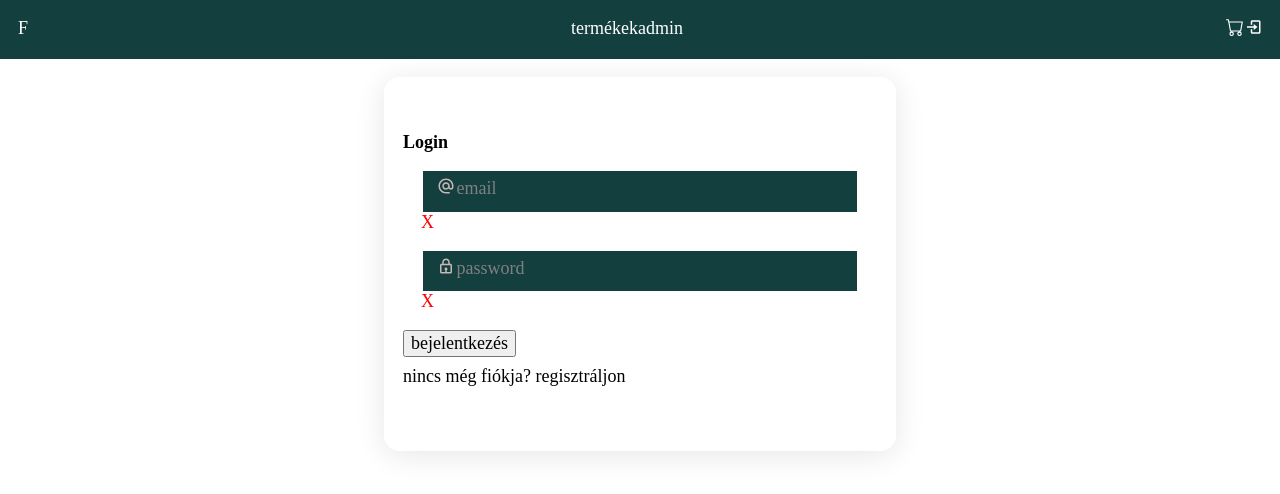
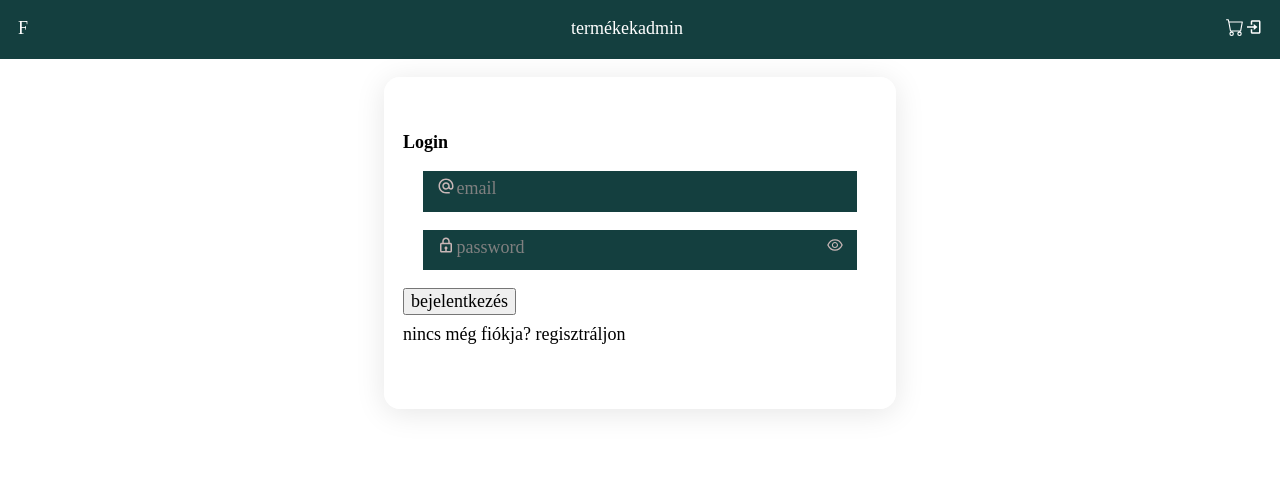
Before and after one commit to Zsofi24/webshop-project-react-nodejs, a React (Create React App) app in the folder frontend/: page /belepes in a window 1280 px wide. Shown: the top 494 px of the page. Built offline with nearby package versions, Linux system fonts and the light colour scheme; no server answers.

Commit message:
password visiblity change - login form

```diff
--- a/frontend/src/components/LoginForm.js
+++ b/frontend/src/components/LoginForm.js
@@ -4,15 +4,17 @@ import { formValidation } from '../utils/formValidation';
 import { MdOutlineAlternateEmail } from 'react-icons/md';
 import { GiCheckMark } from 'react-icons/gi';
 import { BiLock } from 'react-icons/bi';
+import { AiOutlineEye, AiOutlineEyeInvisible } from 'react-icons/ai';
 import '../assets/css/AuthForm.css';
 import { userService } from '../services/userServices';
 import { UserAuthContext } from '../contexts/UserAuthContext';
 
 export default function LoginForm() {
 
-    const navigate = useNavigate()
+    const navigate = useNavigate();
     const [ errorMessage, setErrorMessage ] = useState(null);
     const { user, setUser } = useContext(UserAuthContext);
+    const [ passwordVisible, setPasswordVisible ] = useState(false);
 
     const [formData, setFormData] = useState({
         email: {
@@ -65,21 +67,22 @@ export default function LoginForm() {
                                 onChange={(e) => handleChange(e)}
                             />
                         </fieldset>
-                        <span className={`${formData.email.valid ? "valid" : "invalid"}`}>{formData.email.valid ?  <GiCheckMark /> : "X"}</span>
+                        {/* <span className={`${formData.email.valid ? "valid" : "invalid"}`}>{formData.email.valid ?  <GiCheckMark /> : "X"}</span> */}
                     </div>
 
                     <div className='input-container'>
                         <fieldset>
                             <span><BiLock /></span>
                             <input
-                                type='password'
+                                type={passwordVisible ? 'text' : 'password'}
                                 name='password'
                                 placeholder='password'
                                 value={formData.password.value}
                                 onChange={(e) => handleChange(e)}
                             />
+                            <span onClick={() => setPasswordVisible(prev => !prev)}>{passwordVisible ? <AiOutlineEyeInvisible /> : <AiOutlineEye /> }</span>
                         </fieldset>
-                        <span className={`${formData.password.valid ? "valid" : "invalid"}`}>{formData.password.valid ? <GiCheckMark /> : "X"}</span>
+                        {/* <span className={`${formData.password.valid ? "valid" : "invalid"}`}>{formData.password.valid ? <GiCheckMark /> : "X"}</span> */}
                     </div>
 
                     <button type='submit'>bejelentkezés</button>
```
